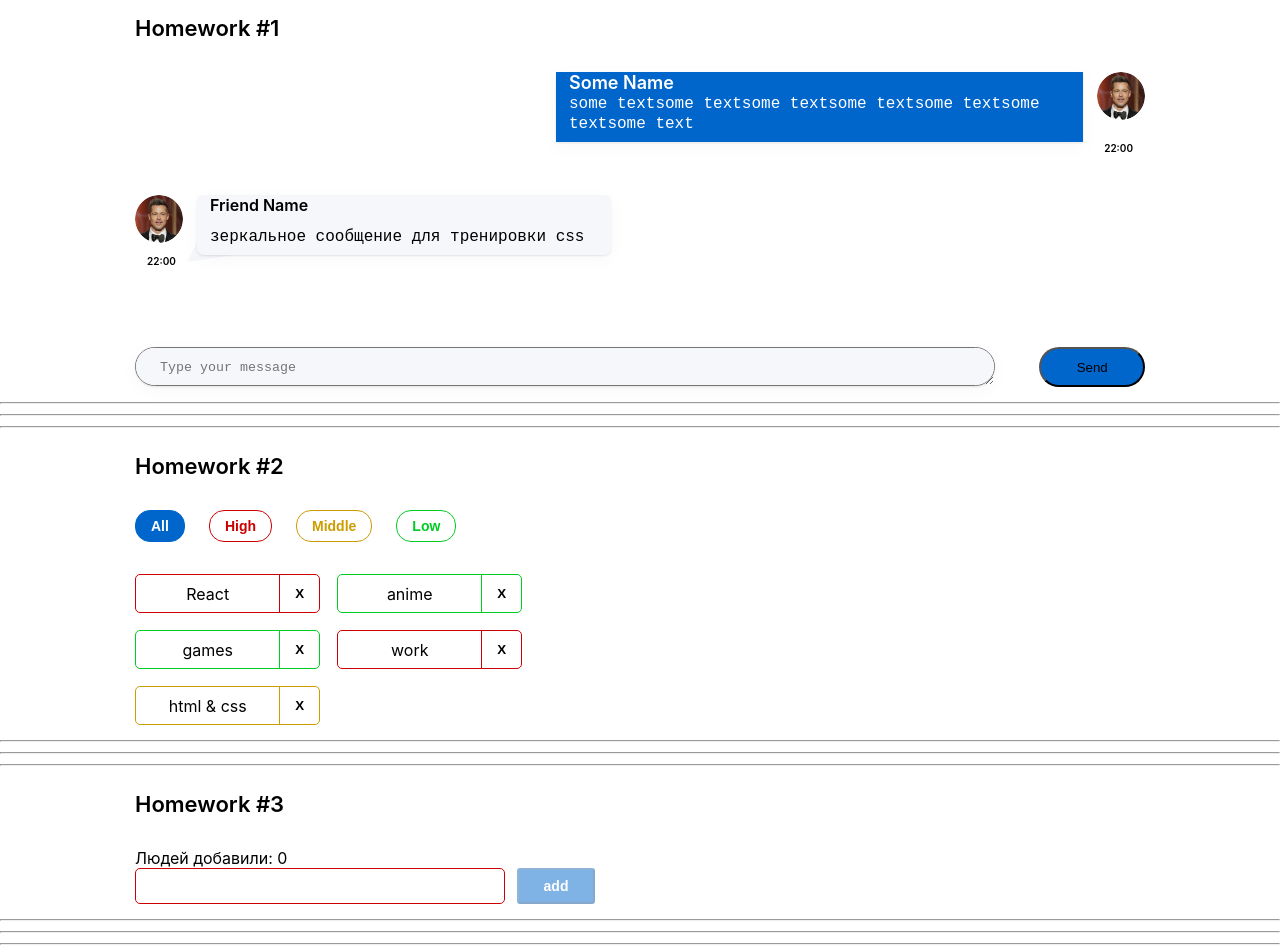
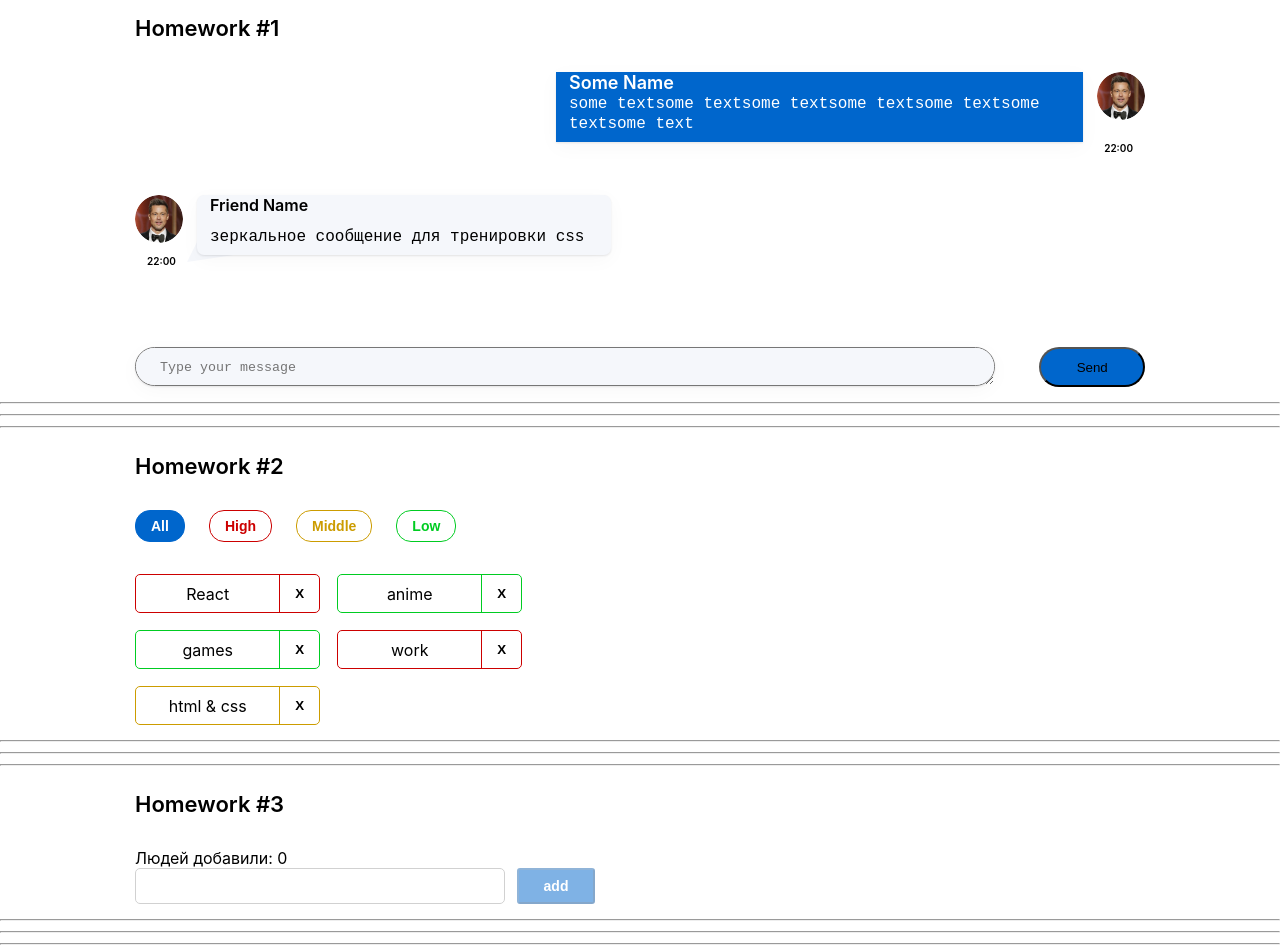
Before and after one commit to ArtsiomChulc/HW1-autoTest, a React (Create React App) app: page / in a window 1280 px wide. Shown: the top 952 px of the page. Built offline with nearby package versions, Linux system fonts and the light colour scheme.

Commit message:
fix input styles

```diff
--- a/src/s2-homeworks/hw03/Greeting.module.css
+++ b/src/s2-homeworks/hw03/Greeting.module.css
@@ -22,7 +22,7 @@
 .input:focus {}
 
 .errorInput {
-	border: 1px solid #CC0000;
+	border: 5px solid #CC0000;
 	border-radius: 5px;
 	width: 370px;
 	height: 36px;
--- a/src/s2-homeworks/hw03/Greeting.tsx
+++ b/src/s2-homeworks/hw03/Greeting.tsx
@@ -25,7 +25,9 @@
         lastUserName,
     } // деструктуризация пропсов
 ) => {
-    const inputClass = s.errorInput // need to fix with (? s.errorInput : s.input)
+    const inputClass = `${error ? s.errorInput : s.input}`
+
+    // need to fix with (? s.errorInput : s.input)
 
     return (
         <div id={'hw3-form'} className={s.greetingForm}>
```
